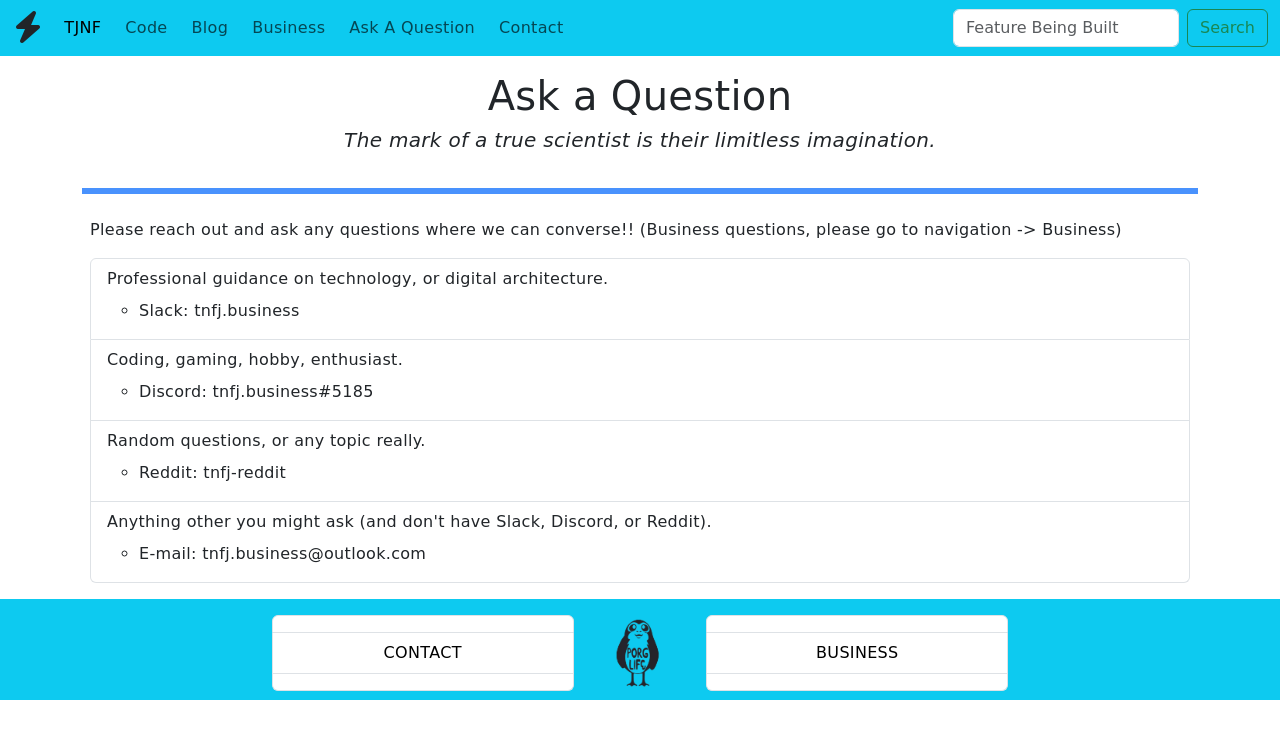
After one commit to tjaskot/website, a FastAPI app: template app/templates/askaquestion.html in a window 1280 px wide. The commit adds this page. Shown: the top 739 px of the page. Run offline with FastAPI, Linux system fonts and the light colour scheme; the template is opened without the code that fills it, so the values that code supplies are empty.

Commit message:
working state, functional ux, reactive flow

```diff
--- a/app/main.py
+++ b/app/main.py
@@ -67,6 +67,25 @@ async def home(blog_request: Request):
     return templates.TemplateResponse("blog.html", {"request": blog_request})
 
 
+@app.get("/business", response_class=HTMLResponse)
+async def home(business_request: Request):
+    """
+    Business page for inquiries and potential collaboration opportunities.
+    :return:
+    """
+    return templates.TemplateResponse("business.html", {"request": business_request})
+
+
+@app.get("/askaquestion", response_class=HTMLResponse)
+async def home(askaquestion_request: Request):
+    """
+    Ask A Question page for topics, discussions, billboards, thoughts, education, guidance, and
+    anything else which comes to mind.
+    :return:
+    """
+    return templates.TemplateResponse("askaquestion.html", {"request": askaquestion_request})
+
+
 @app.api_route("/api", methods=["GET", "POST"])
 async def api_test(api_test: Request):
     """
--- /dev/null
+++ b/app/templates/askaquestion.html
@@ -0,0 +1,64 @@
+{% extends "base.html" %}
+
+{% block head %}
+    {{ super() }}
+{% endblock %}
+
+{% block navbar %}
+    {{ super() }}
+{% endblock %}
+
+{% block body %}
+    {{ super() }}
+    <div class="row pt-3 pb-1 parallax-top">
+        <h1 class="txt-cntr">Ask a Question</h1>
+        <h5 class="fst-italic text-center">The mark of a true scientist is their limitless imagination.</h5>
+    </div>
+    <div class="container-lg pt-2 pb-2 bkgd">
+        <hr class="border border-primary border-3 opacity-75">
+        <div class="container-md p-2">
+            <p>
+                Please reach out and ask any questions where we can converse!! (Business questions, please go to
+                navigation -> Business)
+            </p>
+            <ul class="list-group">
+                <li class="list-group-item">
+                    Professional guidance on technology, or digital architecture.
+                    <ul class="list-group-flush pt-2 pb-2">
+                        <li>Slack: tnfj.business</li>
+                    </ul>
+                </li>
+                <li class="list-group-item">
+                    Coding, gaming, hobby, enthusiast.
+                    <ul class="list-group-flush pt-2 pb-2">
+                        <li>Discord: tnfj.business#5185</li>
+                    </ul>
+                </li>
+                <li class="list-group-item">
+                    Random questions, or any topic really.
+                    <ul class="list-group-flush pt-2 pb-2">
+                        <li>Reddit: tnfj-reddit</li>
+                    </ul>
+                </li>
+                <li class="list-group-item">
+                    Anything other you might ask (and don't have Slack, Discord, or Reddit).
+                    <ul class="list-group-flush pt-2 pb-2">
+                        <li>E-mail: tnfj.business@outlook.com</li>
+                    </ul>
+                </li>
+            </ul>
+        </div>
+    </div>
+{% endblock %}
+
+{% block footer %}
+    {{ super() }}
+{% endblock %}
+
+{% block scripts %}
+    {{ super() }}
+{% endblock %}
+
+{% block modals %}
+    {{ super() }}
+{% endblock %}
--- a/app/templates/base.html
+++ b/app/templates/base.html
@@ -35,10 +35,10 @@
                   <a class="nav-link" href="/blog">Blog</a>
                 </li>
                 <li class="nav-item me-2">
-                  <a class="nav-link" href="/#">Business</a>
+                  <a class="nav-link" href="/business">Business</a>
                 </li>
                 <li class="nav-item me-2">
-                  <a class="nav-link" href="/#">Ask A Question</a>
+                  <a class="nav-link" href="/askaquestion">Ask A Question</a>
                 </li>
                 <li class="nav-item me-2">
                   <a class="nav-link" href="/contact">Contact</a>
```
Also changed, not shown: app/templates/business.html (+27 -3 lines).
